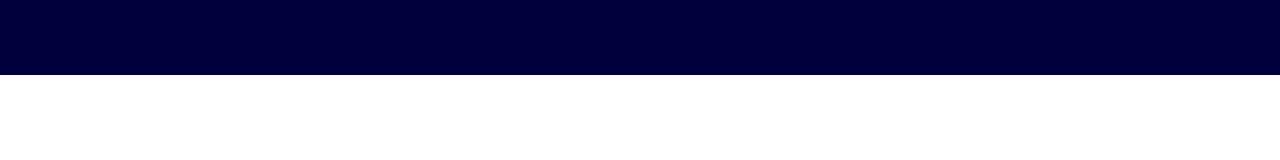
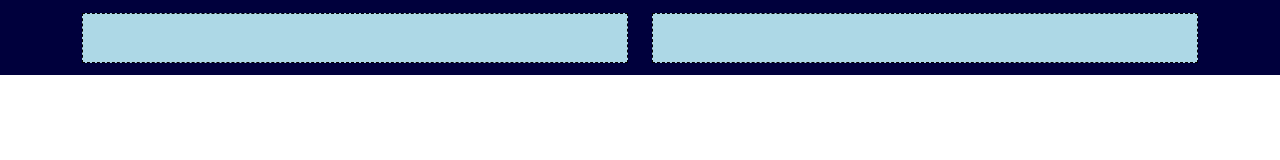
Before and after one commit to ludo270408/html-css-bootstrap-freelancer, a plain HTML site: page index.html in a window 1280 px wide. Drawn offline with nearby package versions, Linux system fonts and the light colour scheme.

Commit message:
[UPTADE] Script added in the head

```diff
--- a/index.html
+++ b/index.html
@@ -7,12 +7,23 @@
     <link href="https://cdn.jsdelivr.net/npm/bootstrap@5.3.2/dist/css/bootstrap.min.css" rel="stylesheet"
     integrity="sha384-T3c6CoIi6uLrA9TneNEoa7RxnatzjcDSCmG1MXxSR1GAsXEV/Dwwykc2MPK8M2HN" crossorigin="anonymous">
     <link rel="stylesheet" href="style.css">
+    <script src="https://cdn.jsdelivr.net/npm/bootstrap@5.3.2/dist/js/bootstrap.bundle.min.js"
+    integrity="sha384-C6RzsynM9kWDrMNeT87bh95OGNyZPhcTNXj1NW7RuBCsyN/o0jlpcV8Qyq46cDfL" crossorigin="anonymous"></script>
 </head>
 <body>
 
     <!-- HEADER -->
     <header>
-
+        <div class="container">
+            <div class="row">
+                <div class="col-6">
+                    <div class="header-content"></div>
+                </div>
+                <div class="col-6">
+                    <div class="header-content"></div>
+                </div>
+            </div>
+        </div>
 
     </header>
 
--- a/style.css
+++ b/style.css
@@ -10,3 +10,9 @@ header{
     display: flex;
     align-items: center;
 }
+
+.header-content{
+    background-color: lightblue;
+    border: 1px dashed black;
+    height: 50px;
+}
```
